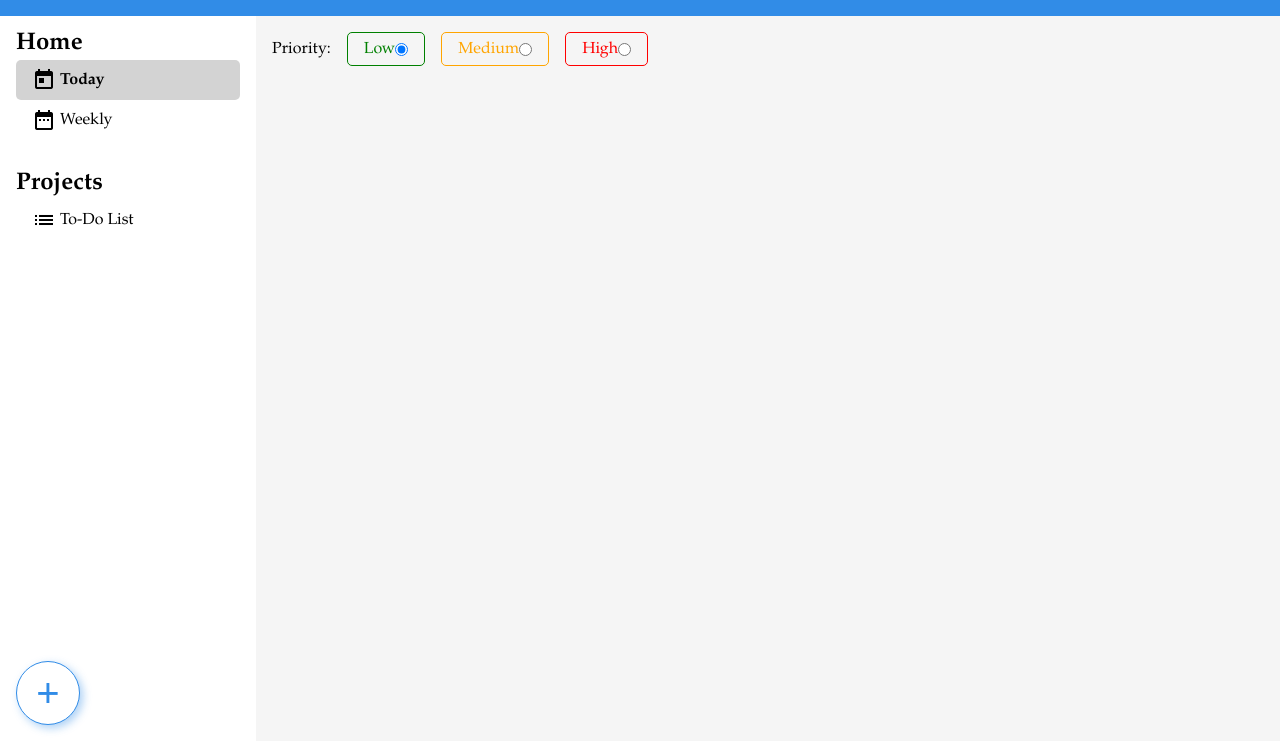
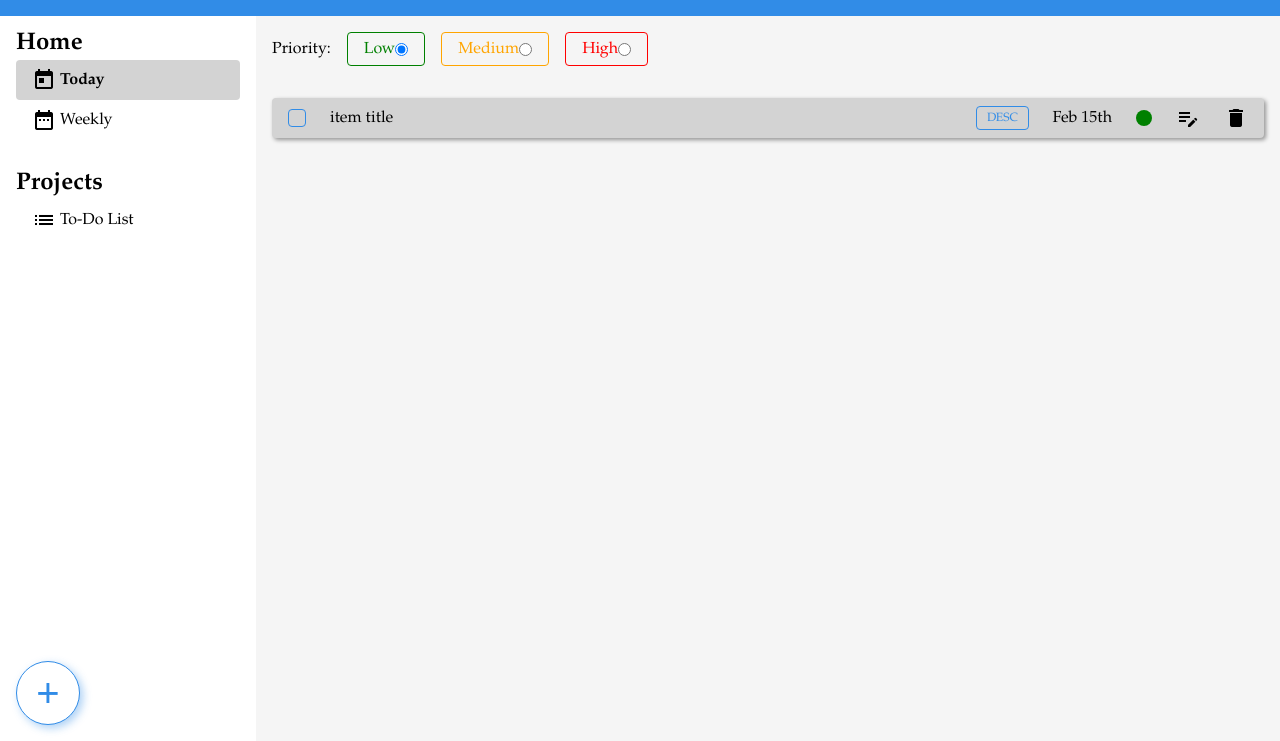
Before and after one commit to zopalmer14/TOP-todo-list, a plain HTML site: page index.html in a window 1280 px wide. Shown: the part 59-800 px from the top of the page. Drawn offline with Linux system fonts and the light colour scheme.

Commit message:
layout structure and styling for individual To-Do items

```diff
--- a/index.html
+++ b/index.html
@@ -94,6 +94,21 @@
                 <input type="radio" name="prio" id="high">
             </label>
         </fieldset>
+
+        <div class="todo-item">
+            <div>
+                <div class="item-complete"></div>
+                <div class="item-title">item title</div>
+            </div>
+
+            <div>
+                <div class="item-desc">Desc</div>
+                <div class="item-date">Feb 15th</div>
+                <div class="item-prio low"></div>
+                <span class="material-icons">edit_note</span>
+                <span class="material-icons">delete</span>
+            </div>
+        </div>
     </div>
 </body>
 </html>
--- a/styles.css
+++ b/styles.css
@@ -141,7 +141,7 @@ body {
     font-size: 1rem;
     padding: 0.5rem 1rem;
     border: none;
-    border-radius: 5px;
+    border-radius: 0.25rem;
 
 }
 
@@ -163,12 +163,12 @@ body {
 dialog {
     padding: 0;
     border: none;
-    border-radius: 5px;
+    border-radius: 0.25rem;
     box-shadow: 0.5rem 0.5rem 1rem rgba(0, 0, 0, 0.4);
 }
 
 dialog::backdrop {
-    backdrop-filter: blur(5px);
+    backdrop-filter: blur(0.25rem);
 }
 
 dialog #add-project-form {
@@ -204,7 +204,7 @@ dialog #add-project-form .sidebar > div:hover {
 
 dialog #add-project-form .sidebar > div:hover::before {
     content: '//';
-    margin-right: 5px;
+    margin-right: 0.25rem;
     font-size: 1.125rem;
 }
 
@@ -235,7 +235,7 @@ dialog #add-project-form .main-panel input, textarea {
     padding: 0.5rem;
     background-color: var(--gray-accent);
     border: 1px solid var(--gray-accent);
-    border-radius: 5px;
+    border-radius: 0.25rem;
 }
 
 dialog #add-project-form .main-panel textarea {
@@ -258,7 +258,7 @@ dialog #add-project-form .main-panel button {
     background-color: var(--gray-accent);
     color: var(--blue-accent);
     border: 1px solid var(--blue-accent);
-    border-radius: 5px;
+    border-radius: 0.25rem;
 }
 
 dialog #add-project-form .main-panel button:hover {
@@ -271,6 +271,10 @@ dialog #add-project-form .main-panel button:hover {
 
 body .main-panel {
     padding: 1rem;
+
+    display: flex;
+    flex-direction: column;
+    gap: 2rem;
 }
 
 body .main-panel fieldset {
@@ -293,7 +297,7 @@ body .main-panel fieldset .container {
     justify-content: center;
 
     padding: 0.5rem 1rem;
-    border-radius: 5px;
+    border-radius: 0.25rem;
 }
 
 body .main-panel fieldset .container.low {
@@ -328,3 +332,57 @@ body .main-panel fieldset .container.high:hover {
     background-color: var(--high-accent);
     transition: 0.5s;
 }
+
+/* TODO ITEM TESTING */
+
+body .main-panel .todo-item {
+    display: flex;
+    justify-content: space-between;
+
+    background-color: lightgray;
+    border-radius: 0.25rem;
+    box-shadow: 0.125rem 0.125rem 0.25rem rgba(0, 0, 0, 0.4);
+    padding: 0.5rem 1rem;
+}
+
+body .main-panel .todo-item > div {
+    display: flex;
+    align-items: center;
+    gap: 1.5rem;
+}
+
+body .main-panel .todo-item .item-complete {
+    border: 1px solid var(--blue-accent);
+    border-radius: 0.25rem;
+    width: 1rem;
+    height: 1rem;
+}
+
+body .main-panel .todo-item .item-complete:hover {
+    background-color: rgba(49, 140, 231, 0.3);;
+}
+
+body .main-panel .todo-item .item-desc {
+    font-size: 0.75rem;
+    text-transform: uppercase;
+    padding: 0.3rem 0.6rem;
+    color: var(--blue-accent);
+    border: 1px solid var(--blue-accent);
+    border-radius: 0.25rem;
+}
+
+body .main-panel .todo-item .item-desc:hover {
+    color: black;
+    background-color: var(--blue-accent);
+    transition: 0.5s;
+}
+
+body .main-panel .todo-item .item-prio {
+    border-radius: 50%;
+    width: 1rem;
+    height: 1rem;
+}
+
+body .main-panel .todo-item .item-prio.low {
+    background-color: var(--low-accent);
+}
```
